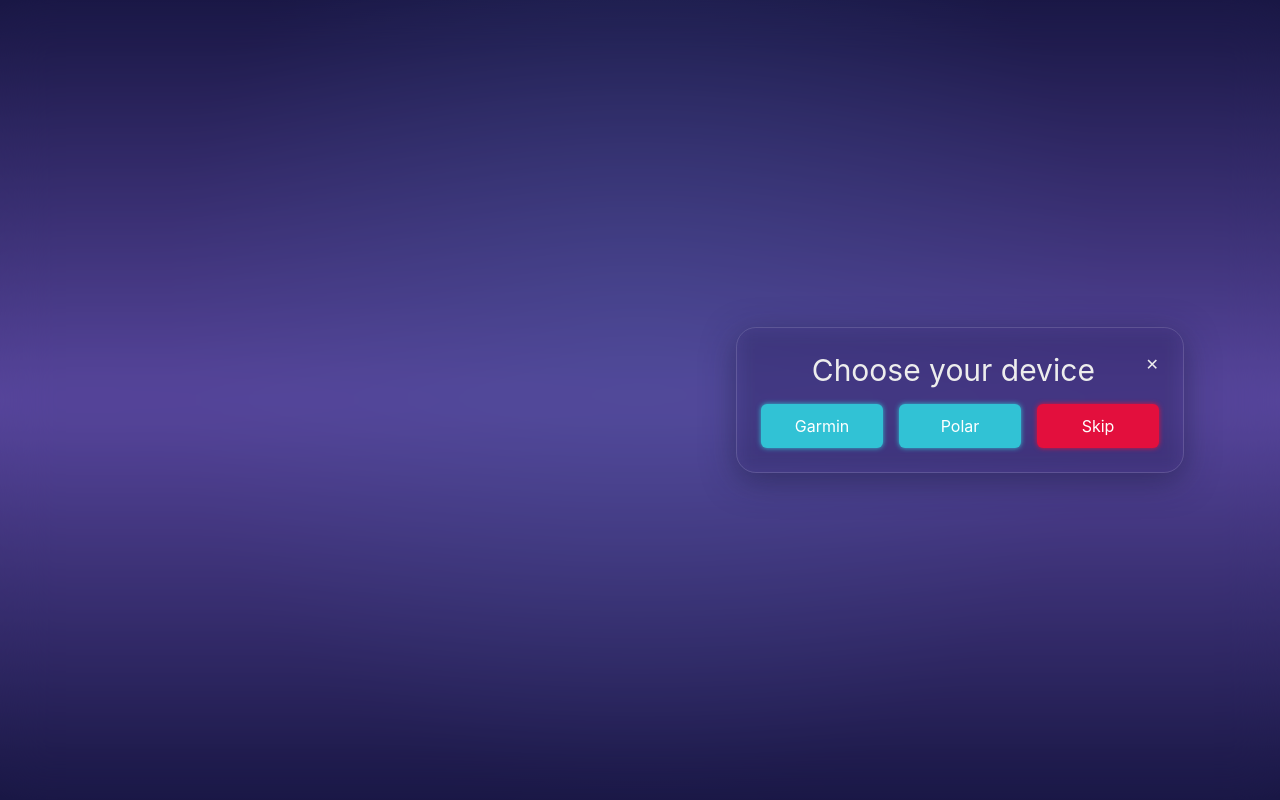
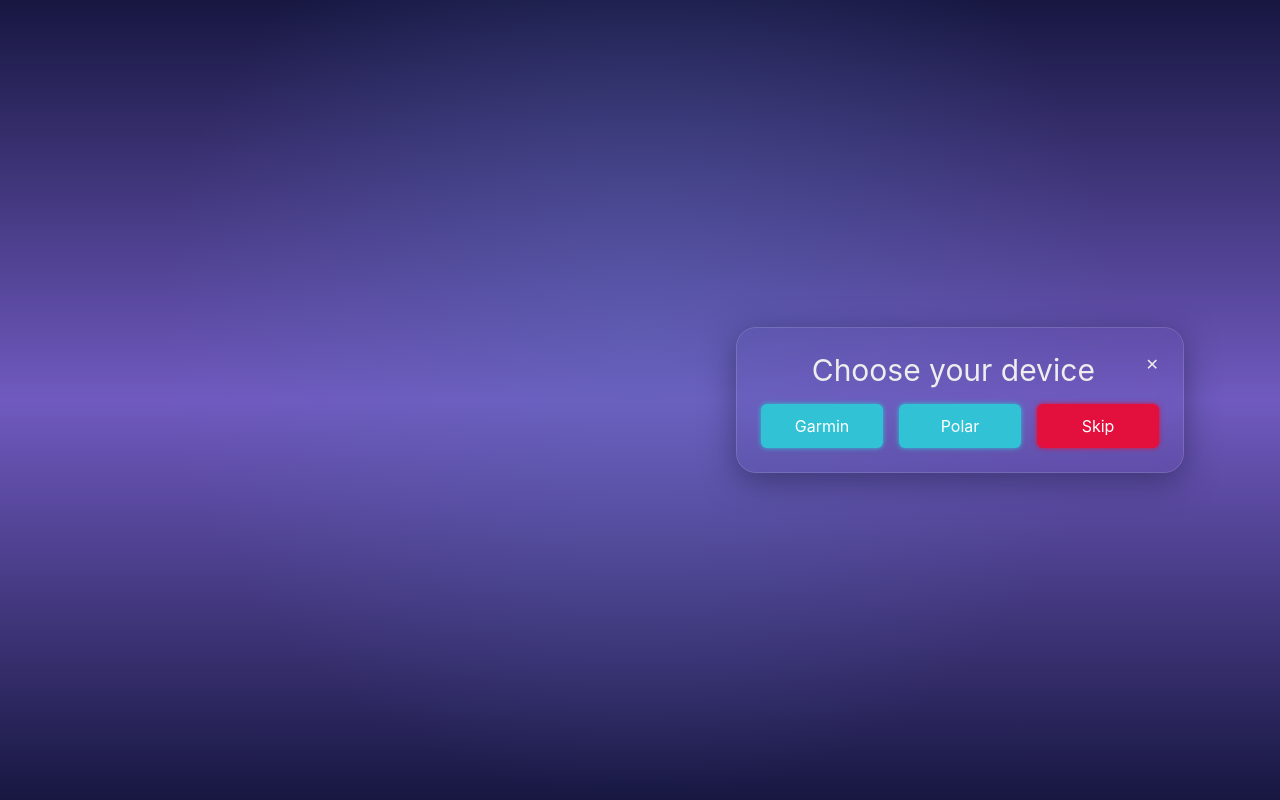
Before and after one commit to valttku/sote2035, a Next.js app in the folder client/: page /choose-service in a window 1280 px wide. Built offline with nearby package versions, Linux system fonts and the light colour scheme.

Commit message:
removed blur propery from Modal

```diff
--- a/client/src/components/Modal.tsx
+++ b/client/src/components/Modal.tsx
@@ -8,7 +8,7 @@ type ModalProps = {
 
 export default function Modal({ children, onClose }: ModalProps) {
   return (
-    <div className="fixed inset-0 flex items-center justify-center bg-indigo-950/30 backdrop-blur-xl">
+    <div className="fixed inset-0 flex items-center justify-center">
       <div
         // Responsive UI added
         className="ui-component-styles
```
